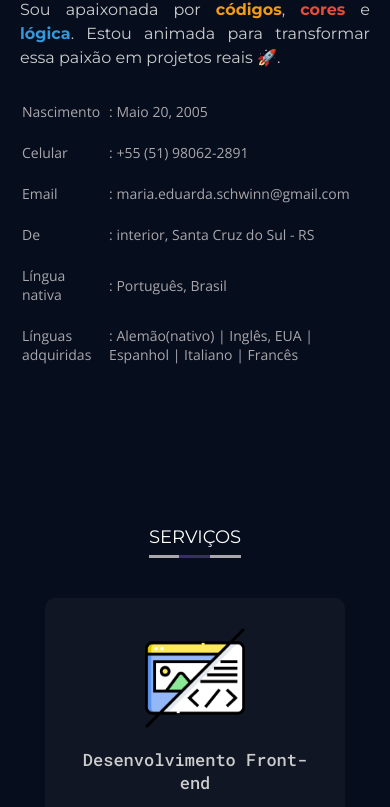
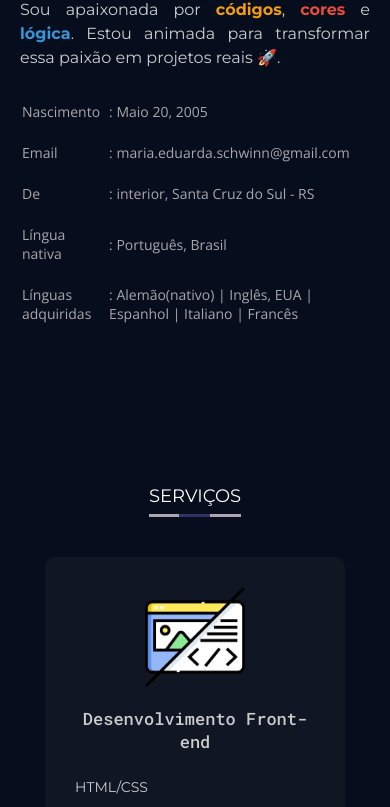
Before and after one commit to Maria-Eduarda-Rodrigues-Schwinn/portfolio, a React (Vite) app: page / in a window 390 px wide. Shown: the part 1573-2380 px from the top of the page. Built offline with nearby package versions, Linux system fonts and the light colour scheme.

Commit message:
remove phone number in sections

```diff
--- a/src/Pages/Home/sections/About/index.jsx
+++ b/src/Pages/Home/sections/About/index.jsx
@@ -30,12 +30,12 @@ export function AboutSection() {
                 <td>Nascimento</td>
                 <td>: Maio 20, 2005</td>
               </tr>
-              <tr>
+              {/* <tr>
                 <td>Celular</td>
                 <td>
                   : <a href="tel:+5551980622891">+55 (51) 98062-2891</a>
                 </td>
-              </tr>
+              </tr> */}
               <tr>
                 <td>Email</td>
                 <td>
--- a/src/Pages/Home/sections/Contact/index.jsx
+++ b/src/Pages/Home/sections/Contact/index.jsx
@@ -41,7 +41,7 @@ export function ContactSection() {
                         title="Email"
                         description="maria.eduarda.schwinn@gmail.com"
                     />
-                    <ContactBox
+                    {/* <ContactBox
                         link="tel:+5551980622891"
                         icon={telephone_icon}
                         title="Telefone"
@@ -51,7 +51,7 @@ export function ContactSection() {
                         icon={localization_icon}
                         title="Endereço"
                         description="São Martinho, Santa Cruz do Sul - RS, Brasil"
-                    />
+                    /> */}
                 </div>
                 {/* <FormArea>
           <h2>Comentário</h2>
```
